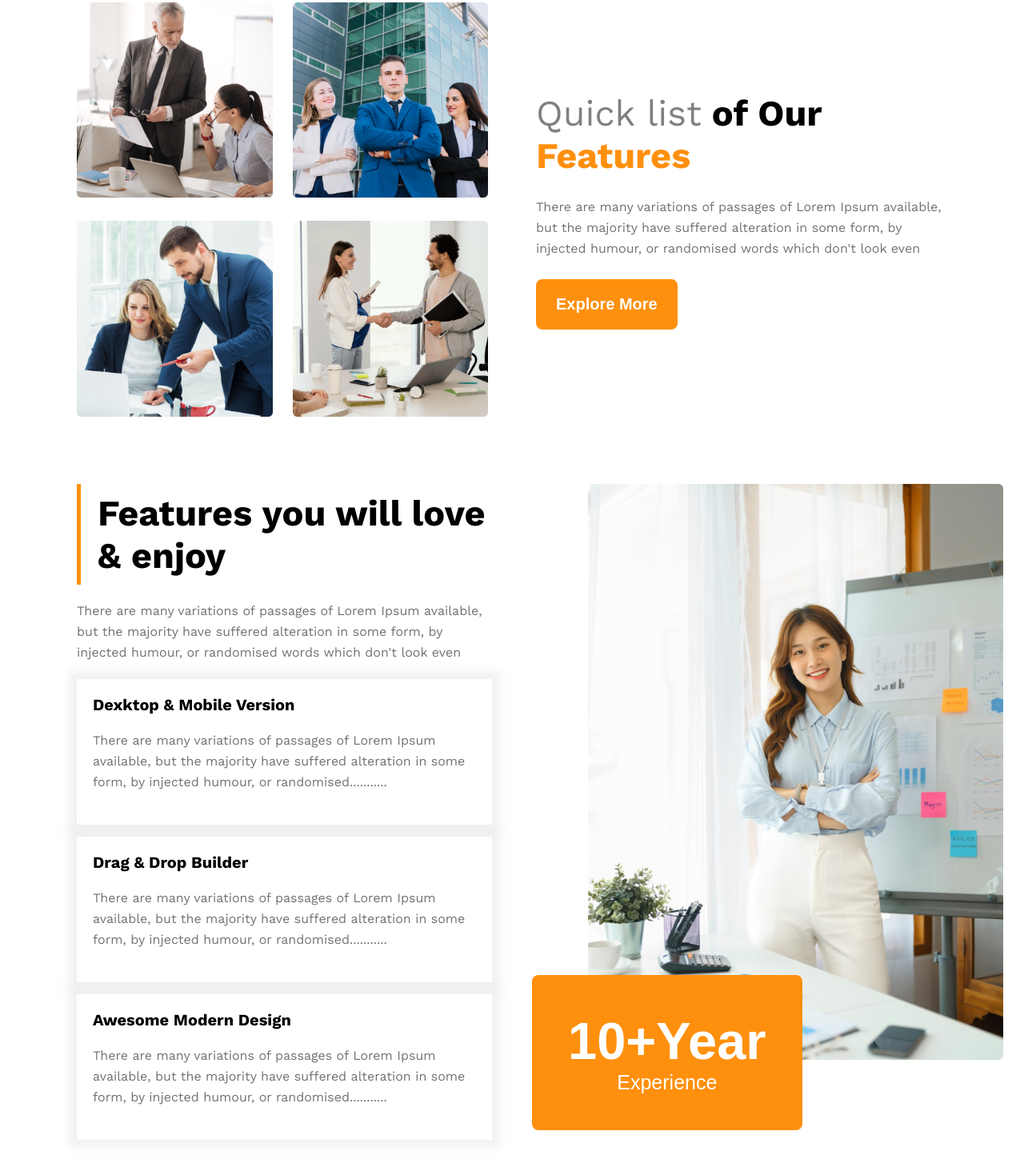
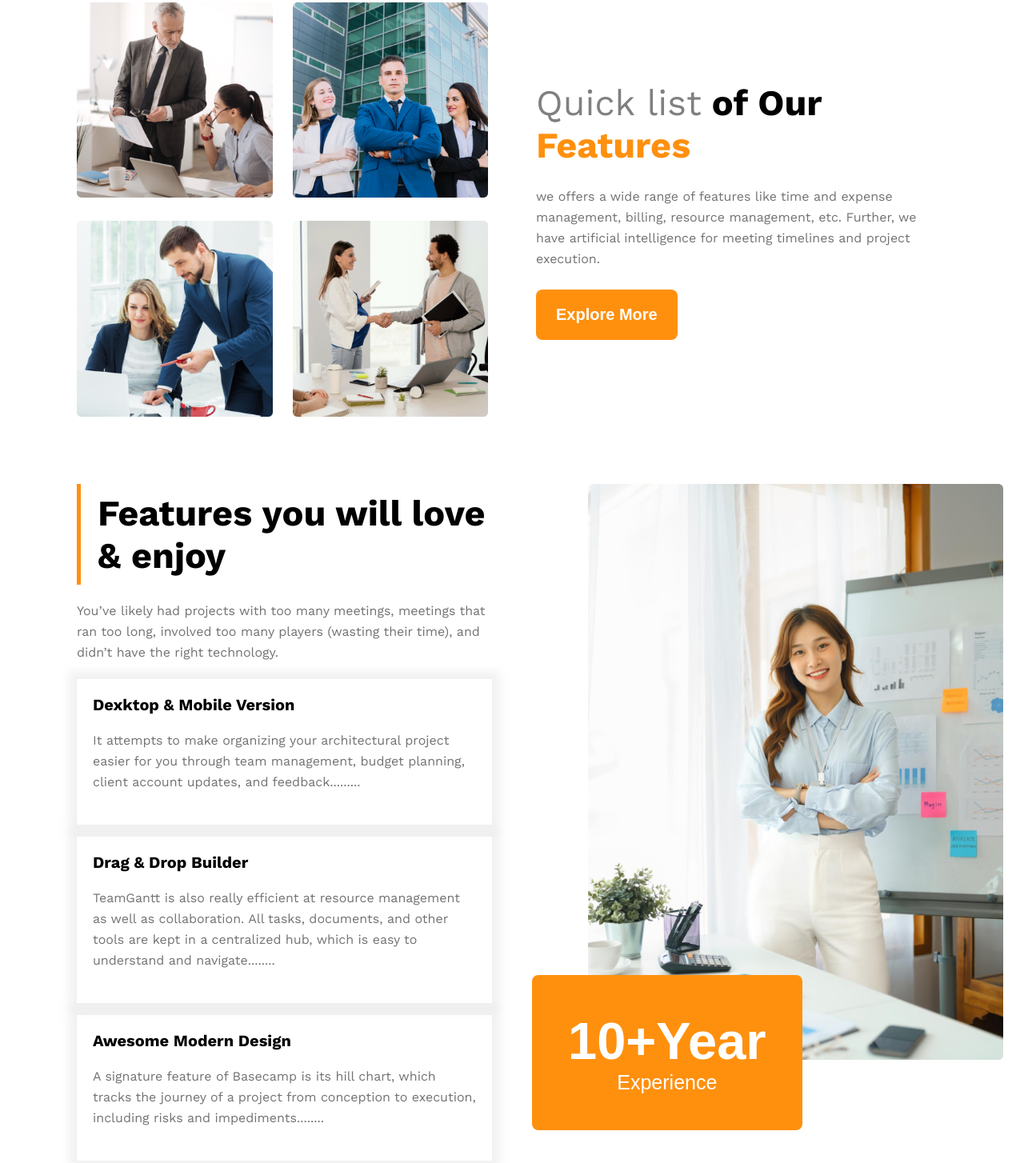
Before and after one commit to mutanim24/architech-website, a plain HTML site: page index.html in a window 1280 px wide. Shown: the part 1210-2664 px from the top of the page at 80% size. Drawn offline with nearby package versions, Linux system fonts and the light colour scheme.

Commit message:
update css

```diff
--- a/index.html
+++ b/index.html
@@ -30,7 +30,7 @@
         <!-- Banner section -->
         <section class="banner all-section">
             <h1>Brand New <br> Group of Architects</h1>
-            <p>There are many variations of passages of Lorem Ipsum available, but the majority have suffered alteration in <br> some form, by injected humour, or randomised words which don't look even</p>
+            <p>Our Architects managment professionals organize, lead and manage the people, materials and processes <br> of construction utilizing the latest technologies within the industry.</p>
             <button class="primary-btn">Explore More</button>
             <img src="./images/banner.png" alt="">
         </section>
@@ -55,7 +55,7 @@
             </div>
             <div class="feature-text">
                 <h1> <span class="quick-list">Quick list</span> of Our <span class="feature">Features</span></h1>
-                <p>There are many variations of passages of Lorem Ipsum available, but the majority have suffered alteration in some form, by injected humour, or randomised words which don't look even</p>
+                <p>we offers a wide range of features like time and expense management, billing, resource management, etc. Further, we have artificial intelligence for meeting timelines and project execution.</p>
                 <button class="primary-btn">Explore More</button>
             </div>
         </section>
@@ -65,19 +65,19 @@
                 <div class="lovely-feature-title">
                     <h1 class="section-title">Features you will love & enjoy</h1>
                 </div>
-                <p section-subtitle>There are many variations of passages of Lorem Ipsum available, but the majority have suffered alteration in some form, by injected humour, or randomised words which don't look even</p>
+                <p section-subtitle>You’ve likely had projects with too many meetings, meetings that ran too long, involved too many players (wasting their time), and didn’t have the right technology.</p>
                 <div class="lovely-items">
                     <div class="lovely-item">
                         <h1>Dexktop & Mobile Version</h1>
-                        <p>There are many variations of passages of Lorem Ipsum available, but the majority have suffered alteration in some form, by injected humour, or randomised...........</p>
+                        <p>It attempts to make organizing your architectural project easier for you through team management, budget planning, client account updates, and feedback.........</p>
                     </div>
                     <div class="lovely-item">
                         <h1>Drag & Drop Builder</h1>
-                        <p>There are many variations of passages of Lorem Ipsum available, but the majority have suffered alteration in some form, by injected humour, or randomised...........</p>
+                        <p>TeamGantt is also really efficient at resource management as well as collaboration. All tasks, documents, and other tools are kept in a centralized hub, which is easy to understand and navigate........</p>
                     </div>
                     <div class="lovely-item">
                         <h1>Awesome Modern Design</h1>
-                        <p>There are many variations of passages of Lorem Ipsum available, but the majority have suffered alteration in some form, by injected humour, or randomised...........</p>
+                        <p>A signature feature of Basecamp is its hill chart, which tracks the journey of a project from conception to execution, including risks and impediments........</p>
                     </div>
                 </div>
             </div>
@@ -140,7 +140,7 @@
         <!-- some fact section -->
         <section class="some-fact">
             <h1 class="section-title">Some Facts</h1>
-            <p class="section-subtitle">There are many variations of passages of Lorem Ipsum available, but <br> the majority have suffered alteration.</p>
+            <p class="section-subtitle">we offers a wide range of features like time and expense management, billing, resource management, <br> etc. Further, we have artificial intelligence for meeting timelines and project execution. </p>
             <div class="fact-items">
                 <div class="fact-item">
                     <img src="./images/icons/ribon.png" alt="">
```
